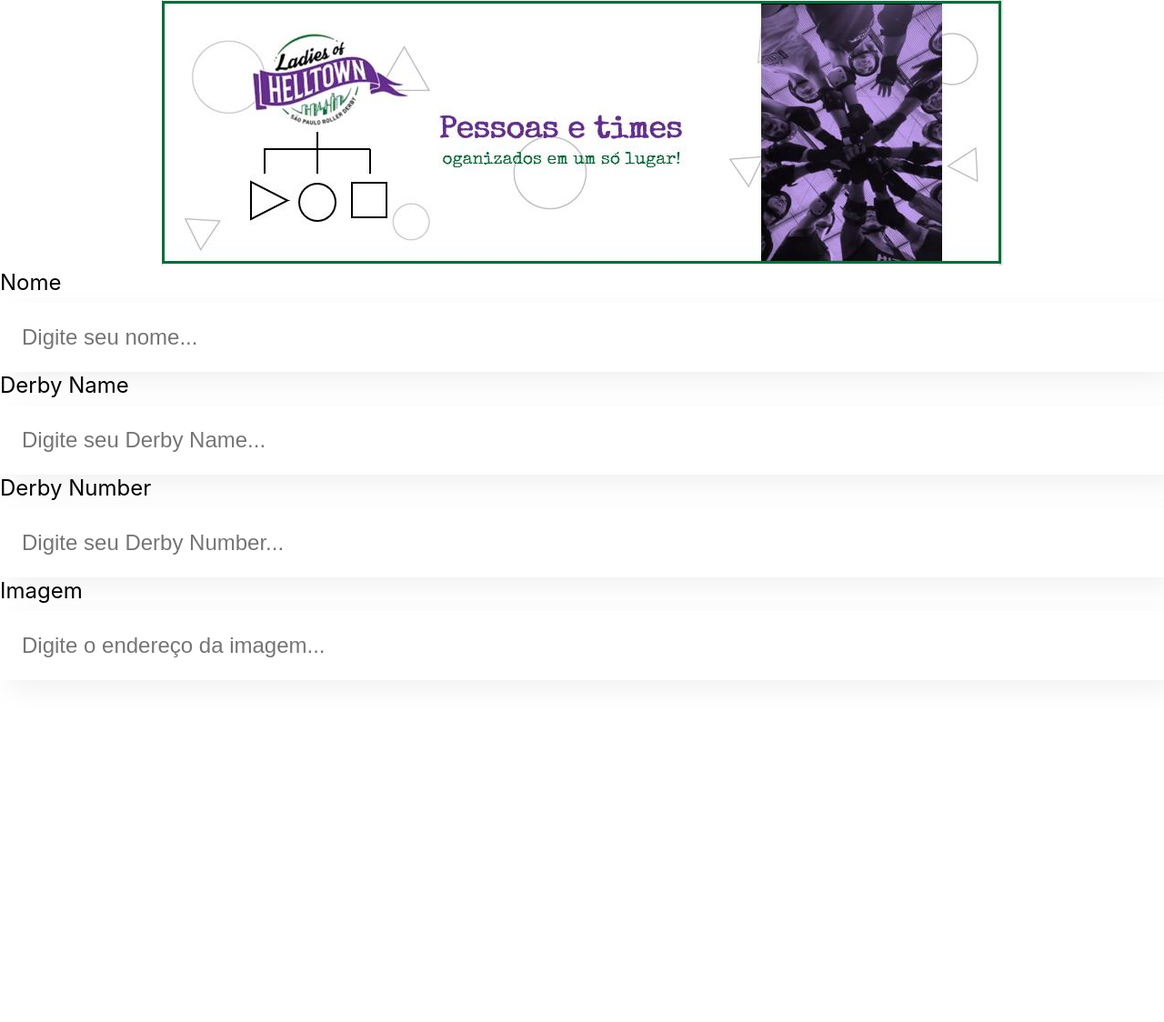
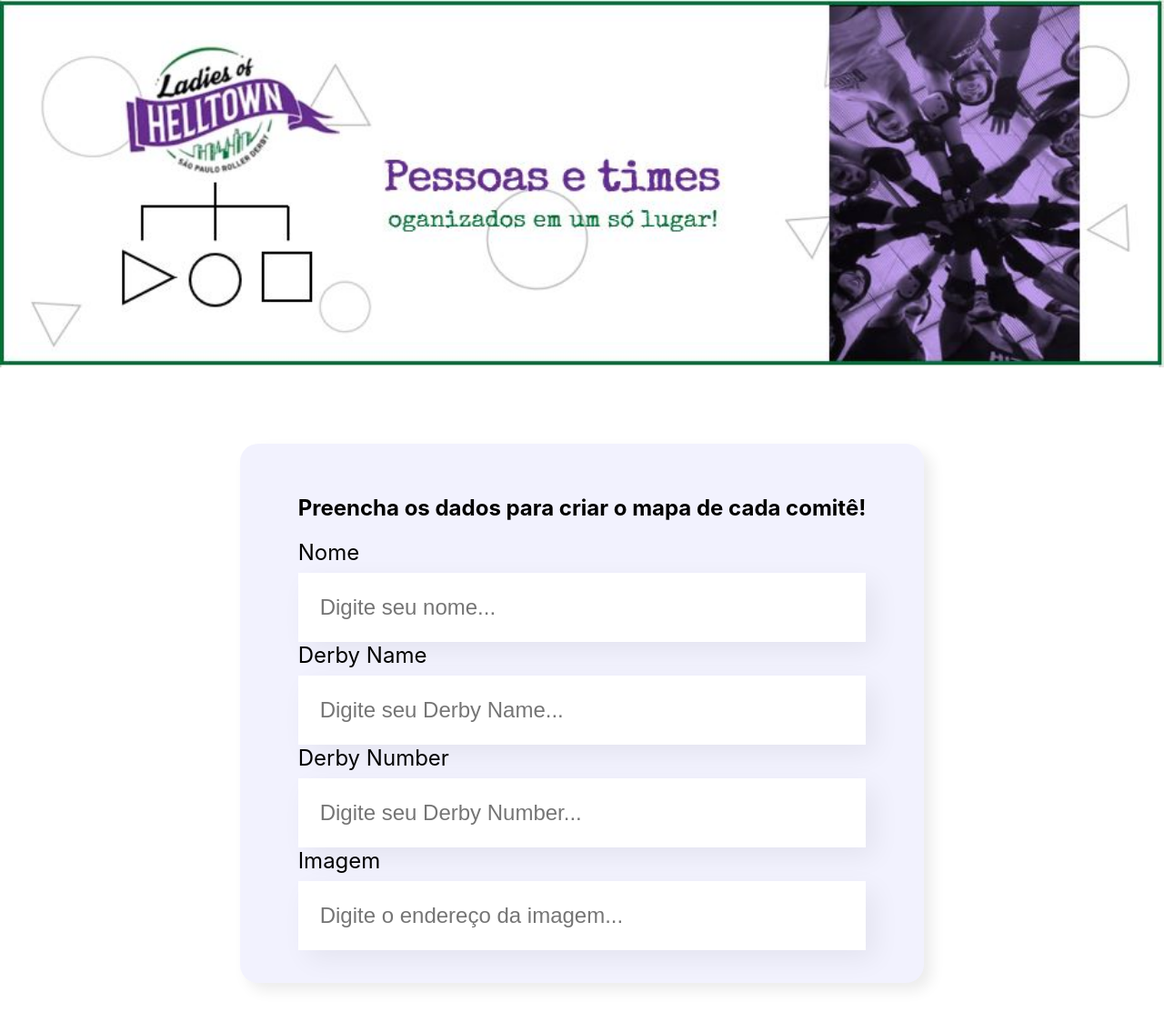
Before and after one commit to JanainaSoul/react-organo-ladies, a React (Create React App) app: page / in a window 1280 px wide. Shown: the top 1124 px of the page at 91% size. Before the commit the page ends 800 px from the top, so only its background shows below. Built offline with nearby package versions, Linux system fonts and the light colour scheme.

Commit message:
criando o formulário

```diff
--- a/src/App.js
+++ b/src/App.js
@@ -1,14 +1,13 @@
 import Banner from './componentes/Banner';
 import CampoTexto from './componentes/CampoTexto';
+import Formulario from './componentes/Formulario';
 
 function App() {
   return (
     <div className="App">
       <Banner/>
-      <CampoTexto label="Nome" placeholder="Digite seu nome"/>
-      <CampoTexto label="Derby Name" placeholder="Digite seu Derby Name"/>
-      <CampoTexto label="Derby Number" placeholder="Digite seu Derby Number"/>
-      <CampoTexto label="Imagem" placeholder="Digite o endereço da imagem"/>
+      <Formulario/>
+
     </div>
   );
 }
--- a/src/componentes/Banner/Banner.css
+++ b/src/componentes/Banner/Banner.css
@@ -5,5 +5,5 @@
 }
 
 .banner img {
-    max-width: 100%;
+    width: 100%;
 }
--- a/src/componentes/Banner/Banner.js
+++ b/src/componentes/Banner/Banner.js
@@ -4,7 +4,7 @@
     //JSX parece HTML mas não é
     return (
         <header className="banner">
-            <img src="/imagens/banner.png" alt="banner principal do Organo Ladies"/>
+            <img src="./imagens/banner.png" alt="banner principal do Organo Ladies"/>
         </header>
 
     )
--- /dev/null
+++ b/src/componentes/Formulario/Formulario.css
@@ -0,0 +1,13 @@
+.formulario {
+    display: flex;
+    justify-content: center;
+    margin: 80px 0;
+}
+
+.formulario form {
+    max-width: 80%;
+    background-color: #f2f2fe;
+    border-radius: 20px;
+    padding: 36px 64px;
+    box-shadow: 8px 8px 16px rgba(0,0,0,0.08);
+}
--- /dev/null
+++ b/src/componentes/Formulario/index.js
@@ -0,0 +1,19 @@
+import CampoTexto from '../CampoTexto'
+import './Formulario.css'
+
+const Formulario = () => {
+    return (
+        <section className="formulario">
+            <form>
+                <h2>Preencha os dados para criar o mapa de cada comitê!</h2>
+                <CampoTexto label="Nome" placeholder="Digite seu nome"/>
+                <CampoTexto label="Derby Name" placeholder="Digite seu Derby Name"/>
+                <CampoTexto label="Derby Number" placeholder="Digite seu Derby Number"/>
+                <CampoTexto label="Imagem" placeholder="Digite o endereço da imagem"/>
+            </form>
+        </section>
+    )
+
+}
+
+export default Formulario
```
